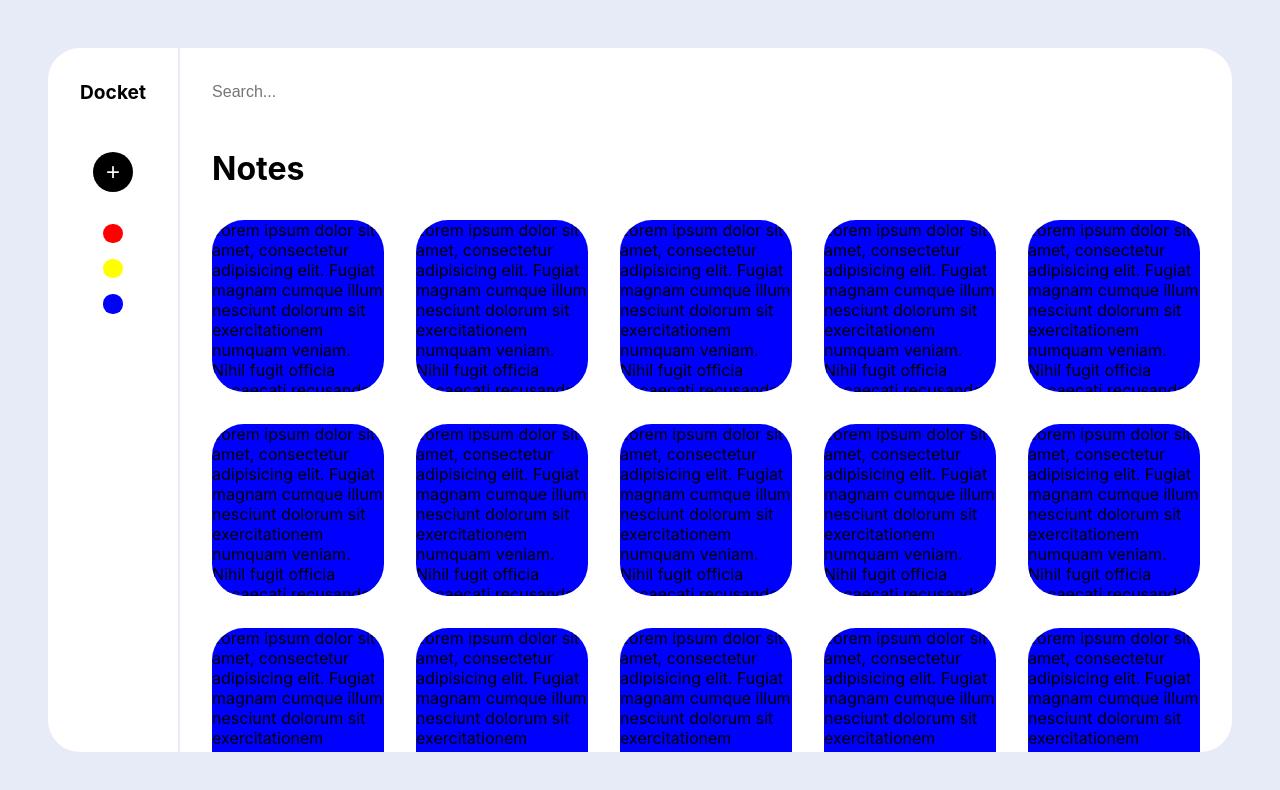
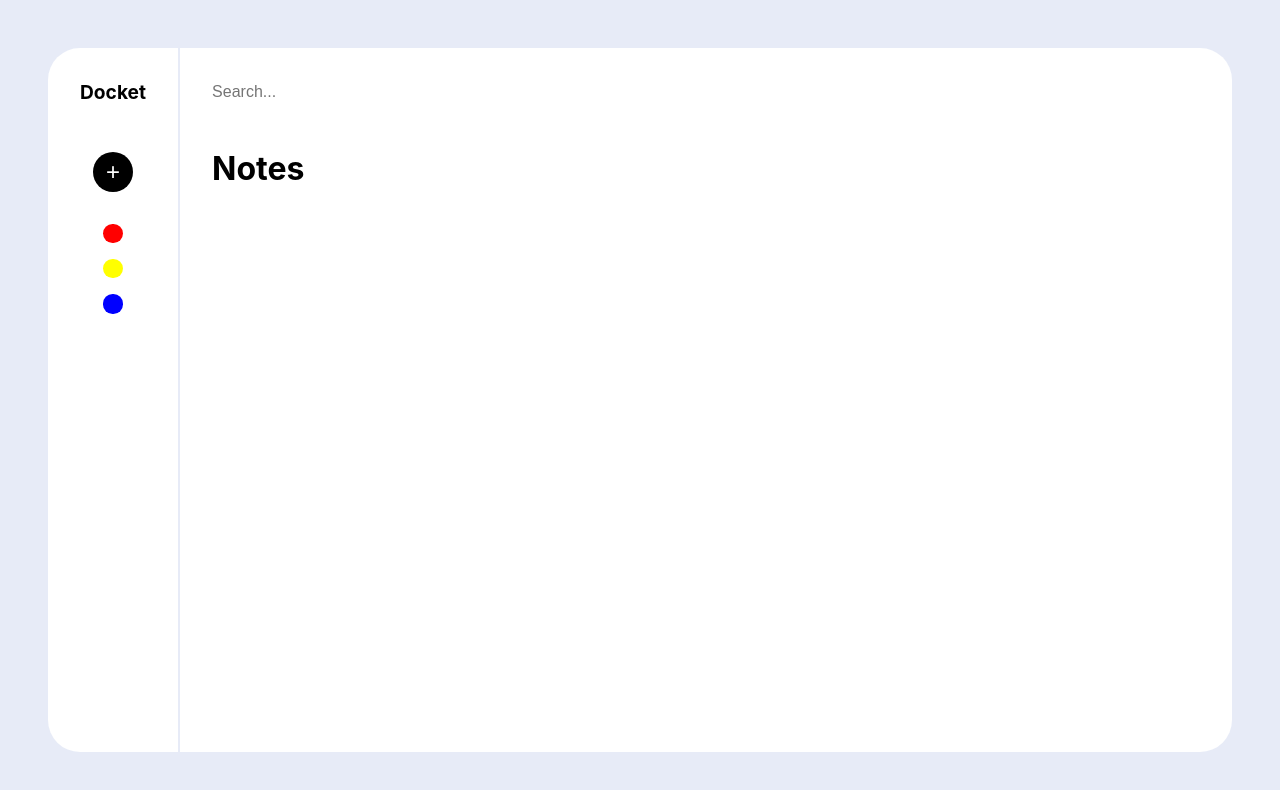
Before and after one commit to rgbsz/notesapp, a React (Create React App) app: page / in a window 1280 px wide. Shown: the top 790 px of the page. Built offline with nearby package versions, Linux system fonts and the light colour scheme.

Commit message:
Functions update
- added and implemented add note functionality
- added and implemented get notes functionality

```diff
--- a/package.json
+++ b/package.json
@@ -12,6 +12,7 @@
     "@types/react-dom": "^16.9.8",
     "@types/react-redux": "^7.1.9",
     "@types/styled-components": "^5.1.4",
+    "@types/uuid": "^8.3.0",
     "react": "^17.0.1",
     "react-dom": "^17.0.1",
     "react-redux": "^7.2.1",
@@ -19,6 +20,7 @@
     "redux": "^4.0.5",
     "styled-components": "^5.2.0",
     "typescript": "^4.0.3",
+    "uuid": "^8.3.1",
     "web-vitals": "^0.2.4"
   },
   "scripts": {
--- a/src/components/content/content.tsx
+++ b/src/components/content/content.tsx
@@ -1,17 +1,20 @@
-import React from 'react'
+import React, { useState } from 'react'
 
 import NotesGrid from '../notesgrid'
 import Heading from '../heading'
 import SearchBar from '../searchbar'
 
 import { Wrapper } from './content.styles'
+import { useSelector } from 'react-redux'
+import { noteTypes, stateTypes } from '../../redux/types'
 
-const Content: React.FC = () => {
+const Content: React.FC<{ notes: noteTypes[] }> = ({ notes }) => {
+    const [filterText, setFilterText] = useState<string>('')
     return (
         <Wrapper>
-            <SearchBar />
+            <SearchBar setFilterText={(e: string) => setFilterText(e)}/>
             <Heading />
-            <NotesGrid />
+            <NotesGrid notes={notes} filterText={filterText}/>
         </Wrapper>
     )
 }
--- a/src/components/notesgrid/notesgrid.styles.ts
+++ b/src/components/notesgrid/notesgrid.styles.ts
@@ -2,7 +2,7 @@ import styled from 'styled-components'
 
 export const Wrapper = styled.div`
     width: 100%;
-    height: 100%;
+    max-height: 100%;
     display: grid;
     grid-template-columns: repeat(5, 1fr);
     grid-column-gap: 2rem;
--- a/src/components/notesgrid/notesgrid.tsx
+++ b/src/components/notesgrid/notesgrid.tsx
@@ -1,49 +1,15 @@
 import React from 'react'
+import { useSelector } from 'react-redux'
+import { noteTypes, stateTypes } from '../../redux/types'
 
 import { Wrapper, Note } from './notesgrid.styles'
 
-const NotesGrid: React.FC = () => {
+const NotesGrid: React.FC<{ notes: noteTypes[], filterText: string }> = ({ notes, filterText }) => {
     return (
         <Wrapper>
-            <Note>
-                <p>Lorem ipsum dolor sit amet, consectetur adipisicing elit. Fugiat magnam cumque illum nesciunt dolorum sit exercitationem numquam veniam. Nihil fugit officia obcaecati recusandae quasi iste debitis vitae libero eius ad.</p>
-            </Note><Note>
-                <p>Lorem ipsum dolor sit amet, consectetur adipisicing elit. Fugiat magnam cumque illum nesciunt dolorum sit exercitationem numquam veniam. Nihil fugit officia obcaecati recusandae quasi iste debitis vitae libero eius ad.</p>
-            </Note><Note>
-                <p>Lorem ipsum dolor sit amet, consectetur adipisicing elit. Fugiat magnam cumque illum nesciunt dolorum sit exercitationem numquam veniam. Nihil fugit officia obcaecati recusandae quasi iste debitis vitae libero eius ad.</p>
-            </Note><Note>
-                <p>Lorem ipsum dolor sit amet, consectetur adipisicing elit. Fugiat magnam cumque illum nesciunt dolorum sit exercitationem numquam veniam. Nihil fugit officia obcaecati recusandae quasi iste debitis vitae libero eius ad.</p>
-            </Note><Note>
-                <p>Lorem ipsum dolor sit amet, consectetur adipisicing elit. Fugiat magnam cumque illum nesciunt dolorum sit exercitationem numquam veniam. Nihil fugit officia obcaecati recusandae quasi iste debitis vitae libero eius ad.</p>
-            </Note><Note>
-                <p>Lorem ipsum dolor sit amet, consectetur adipisicing elit. Fugiat magnam cumque illum nesciunt dolorum sit exercitationem numquam veniam. Nihil fugit officia obcaecati recusandae quasi iste debitis vitae libero eius ad.</p>
-            </Note><Note>
-                <p>Lorem ipsum dolor sit amet, consectetur adipisicing elit. Fugiat magnam cumque illum nesciunt dolorum sit exercitationem numquam veniam. Nihil fugit officia obcaecati recusandae quasi iste debitis vitae libero eius ad.</p>
-            </Note><Note>
-                <p>Lorem ipsum dolor sit amet, consectetur adipisicing elit. Fugiat magnam cumque illum nesciunt dolorum sit exercitationem numquam veniam. Nihil fugit officia obcaecati recusandae quasi iste debitis vitae libero eius ad.</p>
-            </Note><Note>
-                <p>Lorem ipsum dolor sit amet, consectetur adipisicing elit. Fugiat magnam cumque illum nesciunt dolorum sit exercitationem numquam veniam. Nihil fugit officia obcaecati recusandae quasi iste debitis vitae libero eius ad.</p>
-            </Note><Note>
-                <p>Lorem ipsum dolor sit amet, consectetur adipisicing elit. Fugiat magnam cumque illum nesciunt dolorum sit exercitationem numquam veniam. Nihil fugit officia obcaecati recusandae quasi iste debitis vitae libero eius ad.</p>
-            </Note><Note>
-                <p>Lorem ipsum dolor sit amet, consectetur adipisicing elit. Fugiat magnam cumque illum nesciunt dolorum sit exercitationem numquam veniam. Nihil fugit officia obcaecati recusandae quasi iste debitis vitae libero eius ad.</p>
-            </Note><Note>
-                <p>Lorem ipsum dolor sit amet, consectetur adipisicing elit. Fugiat magnam cumque illum nesciunt dolorum sit exercitationem numquam veniam. Nihil fugit officia obcaecati recusandae quasi iste debitis vitae libero eius ad.</p>
-            </Note><Note>
-                <p>Lorem ipsum dolor sit amet, consectetur adipisicing elit. Fugiat magnam cumque illum nesciunt dolorum sit exercitationem numquam veniam. Nihil fugit officia obcaecati recusandae quasi iste debitis vitae libero eius ad.</p>
-            </Note><Note>
-                <p>Lorem ipsum dolor sit amet, consectetur adipisicing elit. Fugiat magnam cumque illum nesciunt dolorum sit exercitationem numquam veniam. Nihil fugit officia obcaecati recusandae quasi iste debitis vitae libero eius ad.</p>
-            </Note><Note>
-                <p>Lorem ipsum dolor sit amet, consectetur adipisicing elit. Fugiat magnam cumque illum nesciunt dolorum sit exercitationem numquam veniam. Nihil fugit officia obcaecati recusandae quasi iste debitis vitae libero eius ad.</p>
-            </Note><Note>
-                <p>Lorem ipsum dolor sit amet, consectetur adipisicing elit. Fugiat magnam cumque illum nesciunt dolorum sit exercitationem numquam veniam. Nihil fugit officia obcaecati recusandae quasi iste debitis vitae libero eius ad.</p>
-            </Note><Note>
-                <p>Lorem ipsum dolor sit amet, consectetur adipisicing elit. Fugiat magnam cumque illum nesciunt dolorum sit exercitationem numquam veniam. Nihil fugit officia obcaecati recusandae quasi iste debitis vitae libero eius ad.</p>
-            </Note><Note>
-                <p>Lorem ipsum dolor sit amet, consectetur adipisicing elit. Fugiat magnam cumque illum nesciunt dolorum sit exercitationem numquam veniam. Nihil fugit officia obcaecati recusandae quasi iste debitis vitae libero eius ad.</p>
-            </Note><Note>
-                <p>Lorem ipsum dolor sit amet, consectetur adipisicing elit. Fugiat magnam cumque illum nesciunt dolorum sit exercitationem numquam veniam. Nihil fugit officia obcaecati recusandae quasi iste debitis vitae libero eius ad.</p>
-            </Note>
+            {
+                notes.map((note: noteTypes) => note.content.includes(filterText) && <Note><p key={note.id}>{note.content}</p></Note>)
+            }
         </Wrapper>
     )
 }
--- a/src/components/searchbar/searchbar.tsx
+++ b/src/components/searchbar/searchbar.tsx
@@ -1,10 +1,10 @@
-import React from 'react'
+import React, { FormEvent } from 'react'
 
 import { Input } from './searchbar.styles'
 
-const SearchBar: React.FC = () => {
+const SearchBar: React.FC<{ setFilterText: (e: string) => void }> = ({ setFilterText  }) => {
     return (
-        <Input type='text' placeholder={'Search...'}/>
+        <Input type='text' placeholder={'Search...'} onInput={(e: FormEvent<HTMLInputElement>) => setFilterText(e.currentTarget.value)}/>
     )
 }
 
--- /dev/null
+++ b/src/components/sidebar/sidebar.functions.ts
@@ -0,0 +1,10 @@
+import { noteTypes } from "../../redux/types";
+
+export const addLocalNote = (note: noteTypes) => {
+    const notes = localStorage.getItem('notes')
+    if(notes) {
+        const parsedNotes = JSON.parse(notes)
+        const newNotes = [note, ...parsedNotes]
+        localStorage.setItem('notes', JSON.stringify(newNotes))
+    }
+}
--- a/src/redux/actions.ts
+++ b/src/redux/actions.ts
@@ -1,4 +1,9 @@
 import { actionTypes, noteTypes } from './types'
+
+export const setNotes = ( payload: noteTypes[] ): actionTypes => ({
+    type: 'SET_NOTES',
+    payload
+})
 
 export const addNote = ( payload: noteTypes ): actionTypes => ({
     type: 'ADD_NOTE',
@@ -10,7 +15,7 @@ export const editNote = ( payload: noteTypes ): actionTypes => ({
     payload
 })
 
-export const removeNote = ( payload: number ): actionTypes => ({
+export const removeNote = ( payload: string ): actionTypes => ({
     type: 'REMOVE_NOTE',
     payload
 })
--- a/src/redux/reducers.ts
+++ b/src/redux/reducers.ts
@@ -1,7 +1,9 @@
-import { ADD_NOTE, EDIT_NOTE, REMOVE_NOTE, actionTypes, stateTypes, noteTypes } from './types'
+import { SET_NOTES, ADD_NOTE, EDIT_NOTE, REMOVE_NOTE, actionTypes, stateTypes, noteTypes } from './types'
 
 export const storeReducer = (state: stateTypes = [], action: actionTypes) => {
     switch(action.type) {
+        case SET_NOTES:
+            return action.payload
         case ADD_NOTE:
             return [...state, action.payload]
         case EDIT_NOTE:
--- a/src/redux/types.ts
+++ b/src/redux/types.ts
@@ -1,13 +1,19 @@
 export interface noteTypes {
-    id: number,
+    id: string,
     content: string
 }
 
 export type stateTypes = noteTypes[]
 
+export const SET_NOTES = 'SET_NOTES'
 export const ADD_NOTE = 'ADD_NOTE'
 export const EDIT_NOTE = 'EDIT_NOTE'
 export const REMOVE_NOTE = 'REMOVE_NOTE'
+
+export interface setNotesAction {
+    type: typeof SET_NOTES,
+    payload: noteTypes[]
+}
 
 export interface addNoteAction {
     type: typeof ADD_NOTE,
@@ -21,7 +27,7 @@ export interface editNoteAction {
 
 export interface removeNoteAction {
     type: typeof REMOVE_NOTE,
-    payload: number
+    payload: string
 }
 
-export type actionTypes = addNoteAction | editNoteAction | removeNoteAction
+export type actionTypes = setNotesAction | addNoteAction | editNoteAction | removeNoteAction
--- a/src/views/main/App.tsx
+++ b/src/views/main/App.tsx
@@ -1,17 +1,27 @@
-import React from 'react';
+import React, { useEffect, useState } from 'react';
 
 import Sidebar from '../../components/sidebar';
 import Content from '../../components/content';
 
 import { Wrapper } from './app.styles'
 import { Container } from './app.styles'
+import { getNotes } from './app.functions';
+import { useDispatch, useSelector } from 'react-redux';
+import { setNotes } from '../../redux/actions';
+import { noteTypes, stateTypes } from '../../redux/types';
 
 const App: React.FC = () => {
+  const dispatch = useDispatch()
+  const notes = useSelector((state: stateTypes) => state)
+  useEffect(() => {
+    const notes = getNotes()
+    dispatch(setNotes(notes))
+  }, [])
   return (
     <Wrapper>
       <Container>
         <Sidebar />
-        <Content />
+        <Content notes={notes}/>
       </Container>
     </Wrapper>
   )
--- /dev/null
+++ b/src/views/main/app.functions.ts
@@ -0,0 +1,10 @@
+export const getNotes = () => {
+    const notes = localStorage.getItem('notes')
+    if(!notes) {
+        localStorage.setItem('notes', '[]')
+        return []
+    }
+    else {
+        return JSON.parse(notes)
+    }
+}
```
Also changed, not shown: src/components/sidebar/sidebar.tsx (+14 -1 lines), 1 other file (tests, documents, lock files or other folders).
